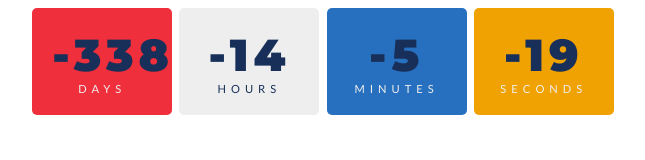
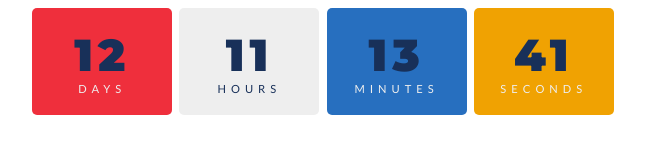
Before and after one commit to chiw4n/notion, a plain HTML site: page countdown.html in a window 1280 px wide. Shown: the whole page, without its empty margins (317-962 px from the left). Drawn offline with Linux system fonts and the light colour scheme.

Commit message:
Update countdown.html

```diff
--- a/countdown.html
+++ b/countdown.html
@@ -103,7 +103,7 @@ body{
 </body>
 <script>
     const year = new Date().getFullYear();
-const myDate = new Date('Oct 15, 2024 00:00:00');
+const myDate = new Date('Sep 30, 2025 00:18:00');
 console.log(myDate);
 
 // countdown
```
